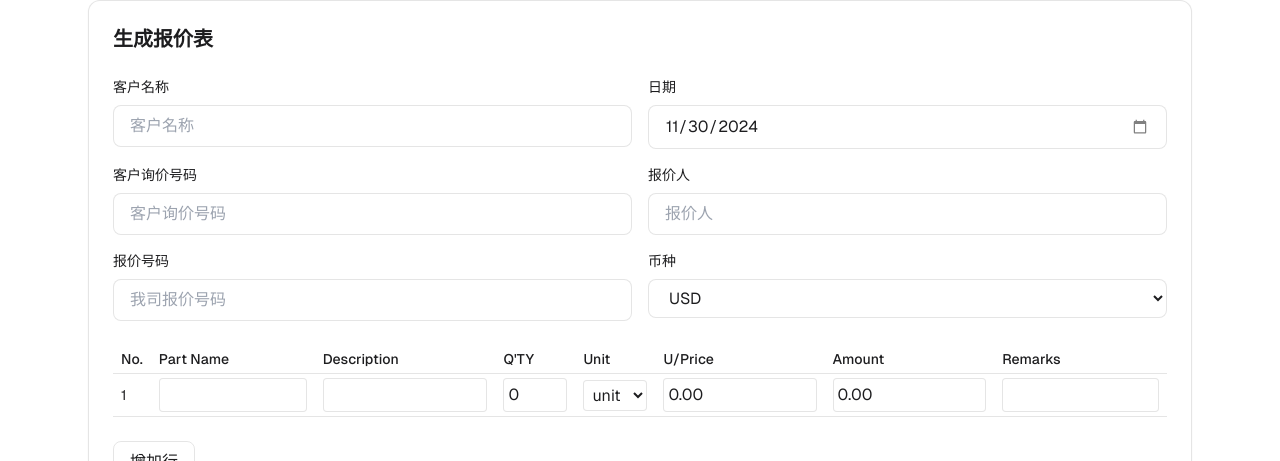
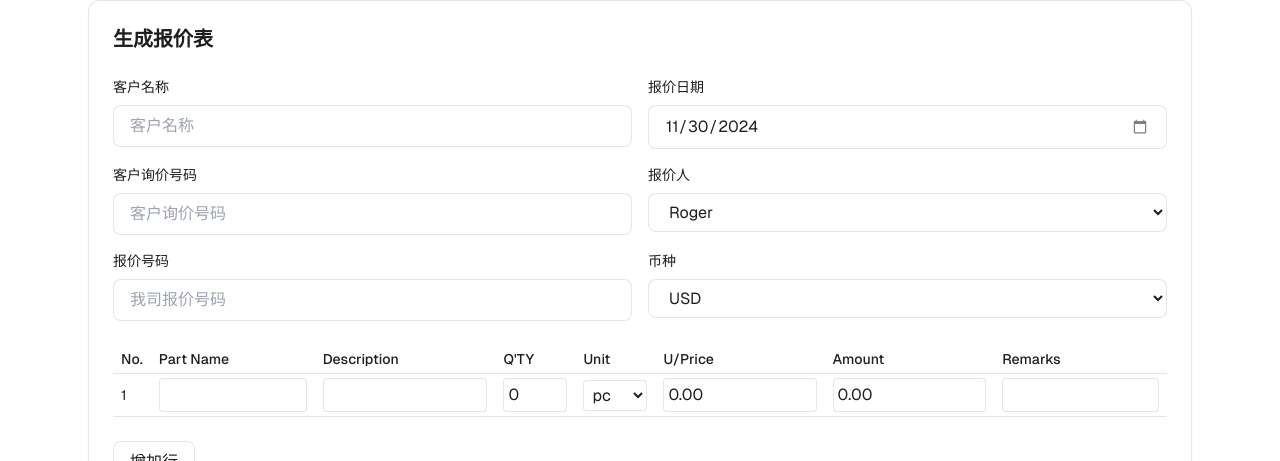
Before and after one commit to luocompany/luosir, a Next.js app: page /quotation in a window 1280 px wide. Shown: the part 230-691 px from the top of the page. Built offline with nearby package versions, Linux system fonts and the light colour scheme.

Commit message:
报价表-6-格式

```diff
--- a/app/quotation/page.tsx
+++ b/app/quotation/page.tsx
@@ -15,9 +15,7 @@ interface LineItem {
   unit: string;
   unitPrice: number;
   amount: number;
-  deliveryTime: string;
   remarks: string;
-  customUnit?: string;
 }
 
 interface QuotationData {
@@ -46,18 +44,16 @@ export default function Quotation() {
         partName: '',
         description: '',
         quantity: 0,
-        unit: 'pc',
+        unit: '',
         unitPrice: 0,
         amount: 0,
-        deliveryTime: '',
-        remarks: '',
-        customUnit: ''
+        remarks: ''
       }
     ],
     notes: [
       'Delivery time: 60 days',
       'Price based on EXW-Shanghai, Mill TC',
-      'Delivery terms: as mentioned above,subj to unsold',
+      'Delivery terms: as mentioned above, subj to unsold',
       'Payment term: 30% deposit, the balance paid before delivery',
       'Validity: 5 days'
     ]
@@ -71,29 +67,42 @@ export default function Quotation() {
         partName: '',
         description: '',
         quantity: 0,
-        unit: 'Lengths',
+        unit: '',
         unitPrice: 0,
         amount: 0,
-        deliveryTime: '40 days',
-        remarks: '',
-        customUnit: ''
+        remarks: ''
       }]
     }));
   };
 
-  const updateLineItem = (index: number, field: keyof LineItem, value: any) => {
+  const updateLineItem = (index: number, field: keyof LineItem, value: LineItem[keyof LineItem]) => {
     setQuotationData(prev => {
       const newItems = [...prev.items];
-      newItems[index] = {
-        ...newItems[index],
-        [field]: value
-      };
+      const currentItem = { ...newItems[index] };
 
-      // 自动计算金额
-      if (field === 'quantity' || field === 'unitPrice') {
-        newItems[index].amount = newItems[index].quantity * newItems[index].unitPrice;
+      if (field === 'quantity') {
+        const newQuantity = typeof value === 'string' ? parseFloat(value) : value;
+        if (!currentItem.unit) {
+          currentItem.unit = newQuantity <= 1 ? 'pc' : 'pcs';
+        } else {
+          if (newQuantity <= 1) {
+            currentItem.unit = currentItem.unit.replace(/s$/, '');
+          } else {
+            if (!currentItem.unit.endsWith('s')) {
+              currentItem.unit = currentItem.unit + 's';
+            }
+          }
+        }
+        currentItem.quantity = newQuantity;
+      } else {
+        (currentItem[field] as LineItem[keyof LineItem]) = value;
       }
 
+      if (field === 'quantity' || field === 'unitPrice') {
+        currentItem.amount = currentItem.quantity * currentItem.unitPrice;
+      }
+
+      newItems[index] = currentItem;
       return {
         ...prev,
         items: newItems
@@ -111,7 +120,7 @@ export default function Quotation() {
       generateQuotationPDF(quotationData);
     } catch (error) {
       console.error('Error generating PDF:', error);
-      // TODO: 添加错误提示
+      // TODO: ��加错误提示
     }
   };
 
@@ -177,13 +186,13 @@ export default function Quotation() {
                     />
                   </div>
                   <div className="space-y-2">
-                    <label className="block text-sm font-medium">日期</label>
+                    <label className="block text-sm font-medium">报价日期</label>
                     <input
                       type="date"
                       value={quotationData.date}
                       onChange={e => setQuotationData(prev => ({ ...prev, date: e.target.value }))}
                       className="w-full px-4 py-2 rounded-lg border border-[var(--card-border)] bg-[var(--background)]"
-                      placeholder="日期"
+                      placeholder="报价日期"
                     />
                   </div>
                   <div className="space-y-2">
@@ -199,13 +208,17 @@ export default function Quotation() {
 
                   <div className="space-y-2">
                     <label className="block text-sm font-medium">报价人</label>
-                    <input
-                      type="text"
+                    <select
                       value={quotationData.from}
                       onChange={e => setQuotationData(prev => ({ ...prev, from: e.target.value }))}
                       className="w-full px-4 py-2 rounded-lg border border-[var(--card-border)] bg-[var(--background)]"
-                      placeholder="报价人"
-                    />
+                    >
+                      <option value="Roger">Roger</option>
+                      <option value="Sharon">Sharon</option>
+                      <option value="Emily">Emily</option>
+                      <option value="Summer">Summer</option>
+                      <option value="Nina">Nina</option>
+                    </select>
                   </div>
                   <div className="space-y-2">
                     <label className="block text-sm font-medium">报价号码</label>
@@ -293,24 +306,19 @@ export default function Quotation() {
                           </td>
                           <td className="py-1 px-2">
                             <select
-                              value={item.unit || ''}
+                              value={item.unit}
                               onChange={e => updateLineItem(index, 'unit', e.target.value)}
                               className="w-full px-1 py-1 rounded border border-[var(--card-border)] bg-[var(--background)]"
                             >
-                              {item.quantity === 0 && <option value="">unit</option>}
-                              {item.quantity === 1 ? (
-                                <>
-                                  <option value="pc">pc</option>
-                                  <option value="set">set</option>
-                                  <option value="length">length</option>
-                                </>
-                              ) : (
-                                <>
-                                  <option value="pcs">pcs</option>
-                                  <option value="sets">sets</option>
-                                  <option value="lengths">lengths</option>
-                                </>
-                              )}
+                              <option value={item.quantity <= 1 ? "pc" : "pcs"}>
+                                {item.quantity <= 1 ? "pc" : "pcs"}
+                              </option>
+                              <option value={item.quantity <= 1 ? "set" : "sets"}>
+                                {item.quantity <= 1 ? "set" : "sets"}
+                              </option>
+                              <option value={item.quantity <= 1 ? "length" : "lengths"}>
+                                {item.quantity <= 1 ? "length" : "lengths"}
+                              </option>
                             </select>
                           </td>
                           <td className="py-1 px-2">
--- a/app/types/quotation.ts
+++ b/app/types/quotation.ts
@@ -6,7 +6,6 @@ export interface LineItem {
   unit: string;
   unitPrice: number;
   amount: number;
-  deliveryTime: string;
   remarks: string;
 }
 
--- a/app/utils/pdfGenerator.ts
+++ b/app/utils/pdfGenerator.ts
@@ -9,7 +9,6 @@ interface LineItem {
   unit: string;
   unitPrice: number;
   amount: number;
-  deliveryTime: string;
   remarks: string;
 }
 
@@ -86,6 +85,9 @@ export const generateQuotationPDF = (data: QuotationData) => {
       fillColor: [255, 255, 255],
       textColor: [0, 0, 0],
     },
+    columnStyles: {
+      4: { halign: 'left' },
+    },
   });
 
   // 添加注意事项
```
